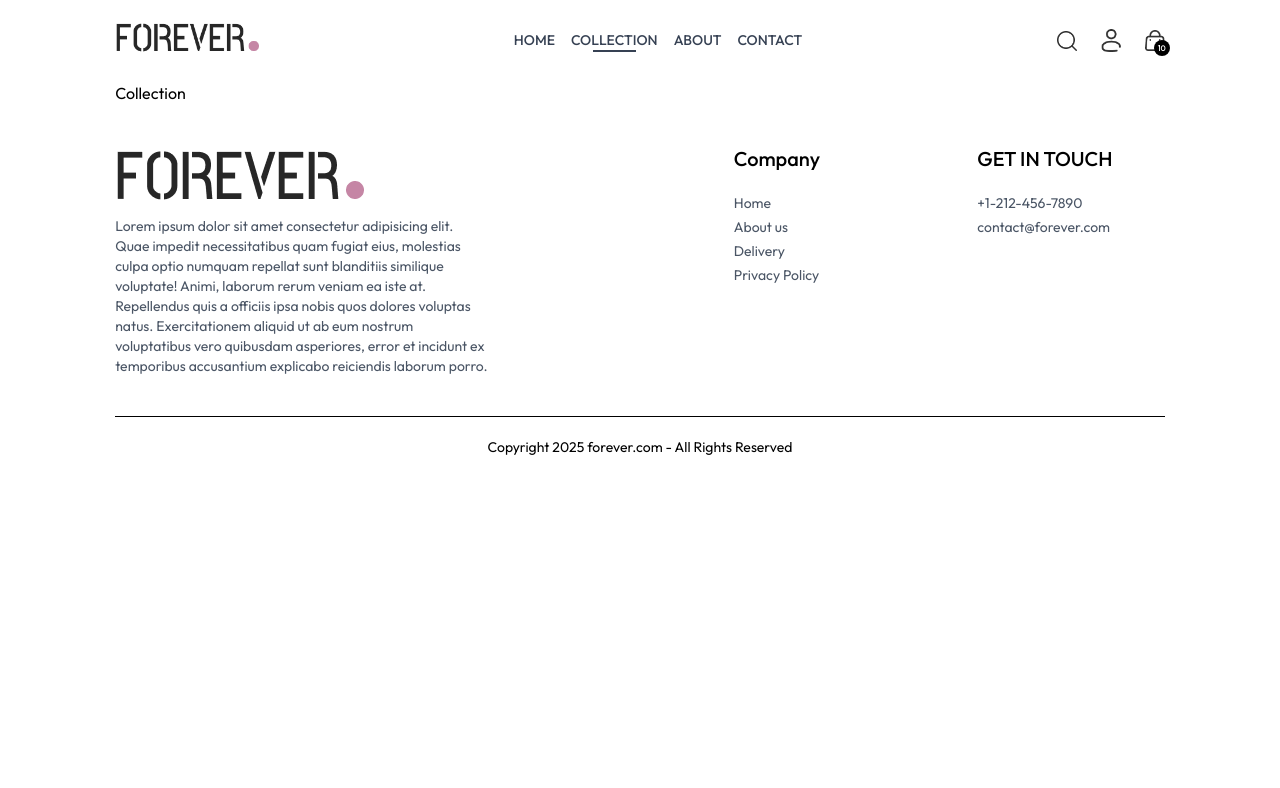
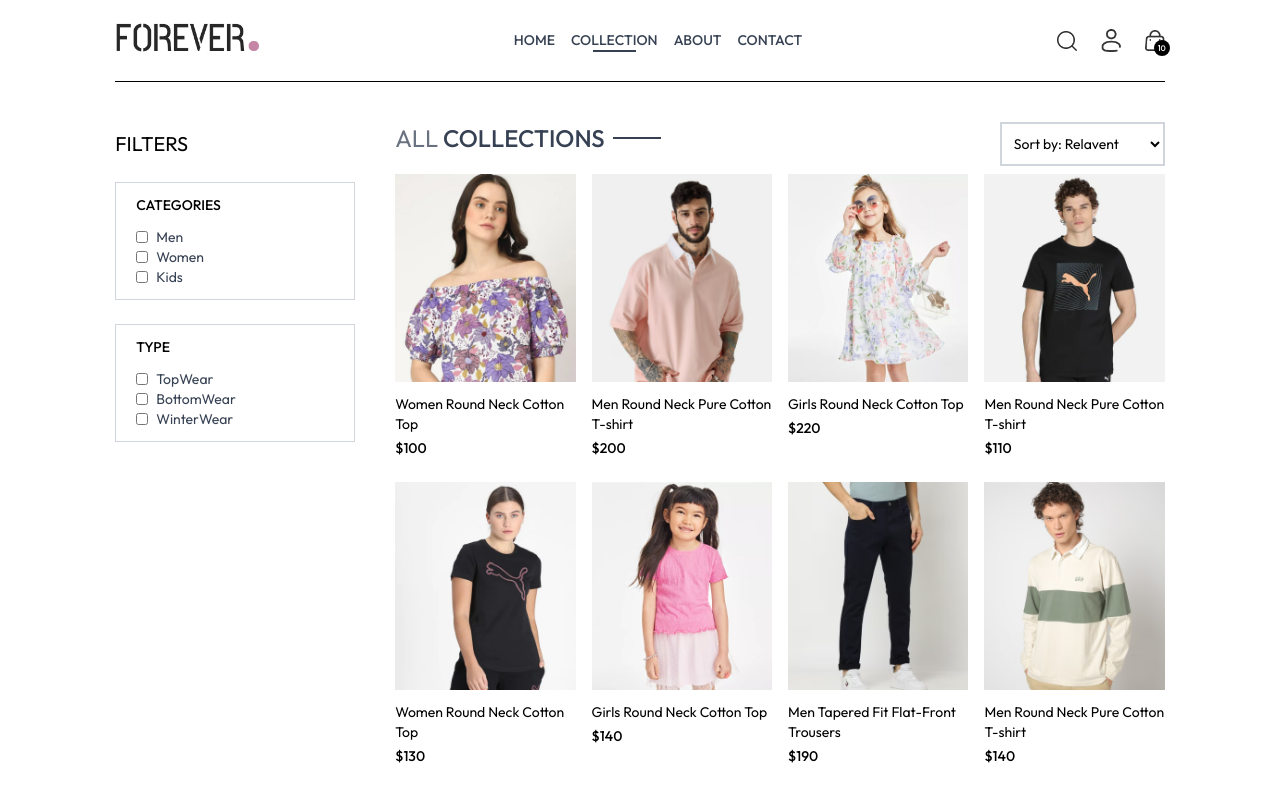
Before and after one commit to ehasun15019/MERN-stack-E-store-ForEver, a React app in the folder frontend/: page /collection in a window 1280 px wide. Shown: the top 788 px of the page. Built offline with nearby package versions, Linux system fonts and the light colour scheme; the HTML template or start-up script is replaced by a standard one.

Commit message:
15june-2025

```diff
--- a/frontend/src/pages/Collection.jsx
+++ b/frontend/src/pages/Collection.jsx
@@ -1,9 +1,111 @@
-import React from "react";
+import React, { useContext, useEffect, useState } from "react";
+import { ShopContext } from "../context/ShopContext";
+import { assets } from "../assets/assets";
+import Title from "../components/Title";
+import ProductItem from "../components/ProductItem";
 
 const Collection = () => {
+  const { products } = useContext(ShopContext);
+  const [showFilter, SetShowFilter] = useState(false);
+  const [filterProducts, setFilterProducts] = useState([]);
+
+  useEffect(() => {
+    setFilterProducts(products);
+  }, []);
+
   return (
-    <div>
-      <h2>Collection</h2>
+    <div className="flex flex-col sm:flex-row gap-1 sm:gap-10 pt-10 border-t">
+      {/* filter option */}
+      <div className="min-w-60">
+        <p
+          onClick={() => {
+            return SetShowFilter(!showFilter);
+          }}
+          className="my-2 text-xl flex items-center cursor-pointer gap-2"
+        >
+          FILTERS
+          <img
+            className={`h-3 sm:hidden ${showFilter ? "rotate-90" : ""}`}
+            src={assets.dropdown_icon}
+            alt=""
+          />
+        </p>
+
+        {/* Category Filter */}
+        <div
+          className={`border border-gray-300 pl-5 py-3 mt-6 ${
+            showFilter ? "" : "hidden"
+          } sm:block`}
+        >
+          <p className="mb-3 text-sm font-medium">CATEGORIES</p>
+
+          <div className="flex flex-col text-sm font-ligh text-gray-700">
+            <p className="flex gap-2">
+              <input className="w-3" type="checkbox" value={"Men"} /> Men
+            </p>
+
+            <p className="flex gap-2">
+              <input className="w-3" type="checkbox" value={"Women"} /> Women
+            </p>
+
+            <p className="flex gap-2">
+              <input className="w-3" type="checkbox" value={"Kids"} /> Kids
+            </p>
+          </div>
+        </div>
+
+        {/* sub category Filter */}
+        <div
+          className={`border border-gray-300 my-5 pl-5 py-3 mt-6 ${
+            showFilter ? "" : "hidden"
+          } sm:block`}
+        >
+          <p className="mb-3 text-sm font-medium">TYPE</p>
+
+          <div className="flex flex-col text-sm font-ligh text-gray-700">
+            <p className="flex gap-2">
+              <input className="w-3" type="checkbox" value={"TopWear"} />{" "}
+              TopWear
+            </p>
+
+            <p className="flex gap-2">
+              <input className="w-3" type="checkbox" value={"BottomWear"} />{" "}
+              BottomWear
+            </p>
+
+            <p className="flex gap-2">
+              <input className="w-3" type="checkbox" value={"WinterWear"} />{" "}
+              WinterWear
+            </p>
+          </div>
+        </div>
+      </div>
+
+      {/* Right Side  */}
+      <div className="flex-1">
+        <div className="flex justify-between text-base sm:text-2xl mb-2">
+          <Title text1={"ALL"} text2={"COLLECTIONS"} />
+          {/* Product Short */}
+          <select className="border-2 border-gray-300 text-sm px-2">
+            <option value="relavent">Sort by: Relavent</option>
+            <option value="low-high">Sort by: Low to High</option>
+            <option value="high-low">Sort by: High to Low</option>
+          </select>
+        </div>
+
+        {/* Map products */}
+        <div className="grid grid-col-2 md:grid-cols-3 lg:grid-cols-4 gap-4 gap-y-6">
+          {filterProducts.map((item, index) => (
+            <ProductItem
+              key={index}
+              id={item.id}
+              image={item.image}
+              name={item.name}
+              price={item.price}
+            />
+          ))}
+        </div>
+      </div>
     </div>
   );
 };
```
